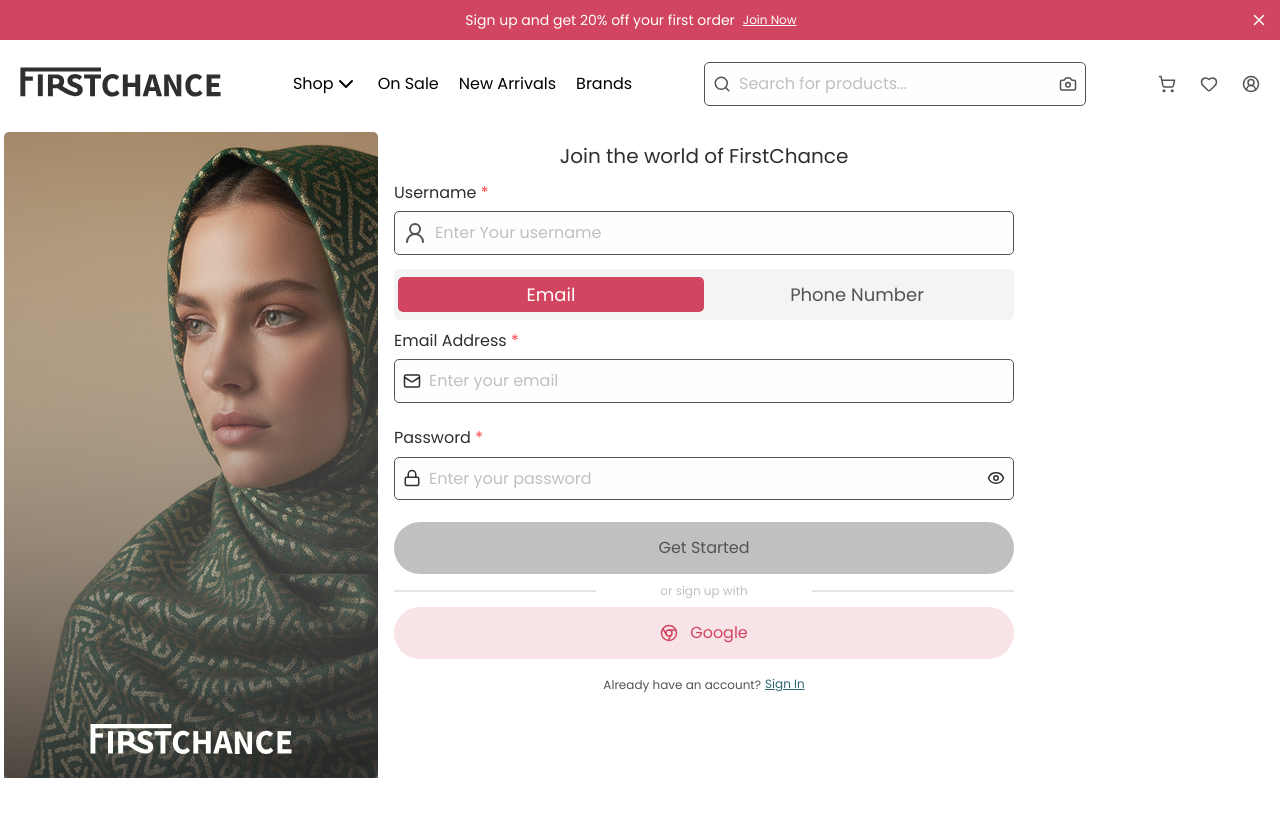
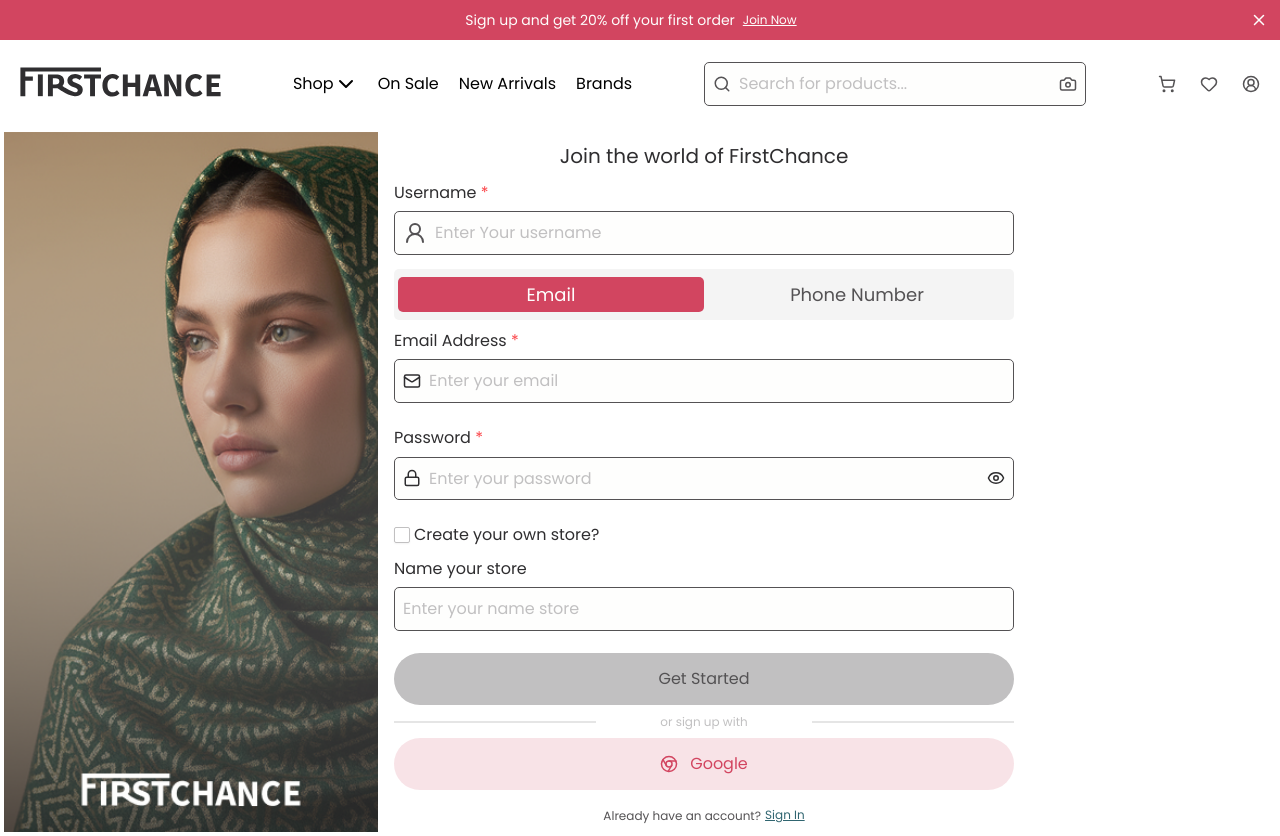
Before and after one commit to EASY-ORDER-IZ/easyorder-frontend, a React (Vite) app: page /sign-up in a window 1280 px wide. Before the commit the page ends 800 px from the top, so only its background shows below. Built offline with nearby package versions, Linux system fonts and the light colour scheme.

Commit message:
fix(form): added checkbox

```diff
--- a/package.json
+++ b/package.json
@@ -13,6 +13,7 @@
   },
   "dependencies": {
     "@hookform/resolvers": "^5.2.2",
+    "@radix-ui/react-checkbox": "^1.3.3",
     "@radix-ui/react-collapsible": "^1.1.12",
     "@radix-ui/react-context-menu": "^2.2.16",
     "@radix-ui/react-dialog": "^1.1.15",
--- a/src/components/SignInComponents/Form.tsx
+++ b/src/components/SignInComponents/Form.tsx
@@ -3,7 +3,7 @@ import { useState } from 'react';
 import { zodResolver } from '@hookform/resolvers/zod';
 import { Controller, useForm } from 'react-hook-form';
 import * as z from 'zod';
-import { Chromium, Eye, EyeOff, Lock, Mail } from 'lucide-react';
+import { ChevronDown, Chromium, Eye, EyeOff, Lock, Mail } from 'lucide-react';
 import { Field, FieldGroup } from '@/components/ui/field';
 import { Input } from '@/components/ui/input';
 import formSchema from '@/validation/formSchema';
@@ -51,14 +51,12 @@ export function FormComponent() {
           Log In to Your Account
         </span>
       </div>
-      <Tabs defaultValue="account">
+      <Tabs defaultValue="email">
         <TabsList>
           <TabsTrigger value="email">Email</TabsTrigger>
           <TabsTrigger value="phone">Phone Number</TabsTrigger>
         </TabsList>
-        <TabsContent value={'email'}></TabsContent>
-      </Tabs>
-
+        <TabsContent value={'email'}>
           <form id="form-rhf-demo" onSubmit={form.handleSubmit(onSubmit)}>
             <FieldGroup className="flex flex-col">
               <Controller
@@ -124,6 +122,75 @@ export function FormComponent() {
               />
             </FieldGroup>
           </form>
+        </TabsContent>
+        <TabsContent value={'phone'}>
+          <form id="form-rhf-demo" onSubmit={form.handleSubmit(onSubmit)}>
+            <FieldGroup className="flex flex-col">
+              <Controller
+                name="email"
+                control={form.control}
+                render={({ field, fieldState }) => (
+                  <Field data-invalid={fieldState.invalid}>
+                    <div>
+                      <Input
+                        prefixIcon={<ChevronDown size={18} className="text-text-primary" />}
+                        label="Phone number"
+                        required={true}
+                        {...field}
+                        id="form-rhf-demo-email"
+                        aria-invalid={fieldState.invalid}
+                        type="email"
+                        placeholder="+972"
+                        autoComplete="off"
+                        error="please Enter you email correctly "
+                      />
+                    </div>
+                  </Field>
+                )}
+              />
+              <Controller
+                name="password"
+                control={form.control}
+                render={({ field, fieldState }) => (
+                  <Field data-invalid={fieldState.invalid}>
+                    <div className="relative flex w-full items-center">
+                      <Input
+                        suffixIcon={
+                          showPassword ? (
+                            <EyeOff
+                              onClick={() => setShowPassword((prev) => !prev)}
+                              className="text-text-primary cursor-pointer"
+                              size={18}
+                            />
+                          ) : (
+                            <Eye
+                              onClick={() => setShowPassword((prev) => !prev)}
+                              className="text-text-primary cursor-pointer"
+                              size={18}
+                            />
+                          )
+                        }
+                        prefixIcon={<Lock size={18} className="text-text-primary" />}
+                        label="Password"
+                        link="/resetpassword"
+                        type={showPassword ? 'text' : 'password'}
+                        {...field}
+                        id="form-rhf-demo-password"
+                        aria-invalid={fieldState.invalid}
+                        placeholder="Enter your password"
+                        autoComplete="off"
+                        linklabel="Forgot password?"
+                        required={true}
+                        error="Enter your pass"
+                      />
+                    </div>
+                  </Field>
+                )}
+              />
+            </FieldGroup>
+          </form>
+        </TabsContent>
+      </Tabs>
 
       <Field id="submit" orientation="horizontal">
         <div className="flex w-full flex-col gap-1">
--- a/src/components/SignUpPageComponents/Form.tsx
+++ b/src/components/SignUpPageComponents/Form.tsx
@@ -6,10 +6,12 @@ import { zodResolver } from '@hookform/resolvers/zod';
 import { toast } from 'sonner';
 import { Input } from '@/components/ui/input';
 import { Field, FieldGroup } from '@/components/ui/field';
-import { ChevronDown, Chromium, Eye, EyeOff, Lock, Mail } from 'lucide-react';
+import { ChevronDown, Chromium, CircleX, Eye, EyeOff, Lock, Mail } from 'lucide-react';
 import { Button } from '@/components/ui/button/button';
 import { Separator } from '@/components/ui/separator';
 import { Link } from 'react-router-dom';
+import { Checkbox } from '@/components/ui/checkbox';
+import { Label } from '../ui/label';
 
 interface FormProps {
   type: 'email' | 'phone';
@@ -23,13 +25,13 @@ const signupSchema = z.object({
     .regex(/^\+?\d{7,15}$/, 'Enter a valid phone number')
     .optional(),
   password: z.string().min(6, 'Password must be at least 6 characters'),
+  store: z.string().optional(),
 });
 
 type SignupFormValues = z.infer<typeof signupSchema>;
 
 const Form: React.FC<FormProps> = ({ type }) => {
   const [showPassword, setShowPassword] = useState(false);
-
   const form = useForm<SignupFormValues>({
     resolver: zodResolver(signupSchema),
     mode: 'onChange',
@@ -37,9 +39,10 @@ const Form: React.FC<FormProps> = ({ type }) => {
       email: '',
       phone: '',
       password: '',
+      store: '',
     },
   });
-
+  const isfilled = form.watch('store');
   const isDisabled =
     type === 'email'
       ? !form.watch('email') || !form.watch('password')
@@ -127,6 +130,40 @@ const Form: React.FC<FormProps> = ({ type }) => {
               </Field>
             )}
           />
+          <Field>
+            <div className="flex w-full flex-col items-center gap-2">
+              <div className="flex w-full items-center gap-1">
+                <Checkbox />
+                <Label>Create your own store?</Label>
+              </div>
+              <div className="flex w-full flex-col gap-1">
+                <Controller
+                  name="store"
+                  control={form.control}
+                  render={({ field, fieldState }) => (
+                    <Field data-invalid={fieldState.invalid}>
+                      <Input
+                        type="text"
+                        suffixIcon={
+                          isfilled && (
+                            <CircleX
+                              onClick={() => field.onChange('')}
+                              size={18}
+                              className="bg-text-disabled text-background cursor-pointer"
+                            />
+                          )
+                        }
+                        label="Name your store"
+                        placeholder="Enter your name store"
+                        {...field}
+                        error={fieldState.error?.message}
+                      />
+                    </Field>
+                  )}
+                />
+              </div>
+            </div>
+          </Field>
         </FieldGroup>
 
         <div className="flex w-full flex-col gap-2">
--- /dev/null
+++ b/src/components/ui/checkbox.tsx
@@ -0,0 +1,27 @@
+import * as React from 'react';
+import * as CheckboxPrimitive from '@radix-ui/react-checkbox';
+import { CheckIcon } from 'lucide-react';
+
+import { cn } from '@/lib/utils';
+
+function Checkbox({ className, ...props }: React.ComponentProps<typeof CheckboxPrimitive.Root>) {
+  return (
+    <CheckboxPrimitive.Root
+      data-slot="checkbox"
+      className={cn(
+        'peer border-input data-[state=unchecked]:border-text-disabled dark:bg-input/30 data-[state=checked]:bg-accent-primary data-[state=checked]:text-background dark:data-[state=checked]:bg-primary data-[state=checked]:border-primary focus-visible:border-ring focus-visible:ring-ring/50 aria-invalid:ring-destructive/20 dark:aria-invalid:ring-destructive/40 aria-invalid:border-destructive size-4 h-4 w-4 shrink-0 rounded-[2px] border shadow-xs transition-shadow outline-none focus-visible:ring-[3px] disabled:cursor-not-allowed disabled:opacity-50 data-[state=unchecked]:border',
+        className,
+      )}
+      {...props}
+    >
+      <CheckboxPrimitive.Indicator
+        data-slot="checkbox-indicator"
+        className="grid place-content-center text-current transition-none"
+      >
+        <CheckIcon className="size-3.5" />
+      </CheckboxPrimitive.Indicator>
+    </CheckboxPrimitive.Root>
+  );
+}
+
+export { Checkbox };
--- a/src/components/ui/label.tsx
+++ b/src/components/ui/label.tsx
@@ -7,7 +7,7 @@ function Label({ className, ...props }: React.ComponentProps<typeof LabelPrimiti
   return (
     <LabelPrimitive.Root
       data-slot="label"
-      className={cn('text-list text-text-main align-middle leading-8 font-medium', className)}
+      className={cn('button-text text-text-primary', className)}
       {...props}
     />
   );
--- a/src/pages/SignInPage.tsx
+++ b/src/pages/SignInPage.tsx
@@ -5,7 +5,6 @@ const SignInPage = () => {
   return (
     <div className="flex w-full gap-2">
       <SignInPic />
-
       <FormComponent />
     </div>
   );
```
Also changed, not shown: src/assets/images/bb.png (added), 1 other file (tests, documents, lock files or other folders). Lines whose indentation alone changed are shown as unchanged.
